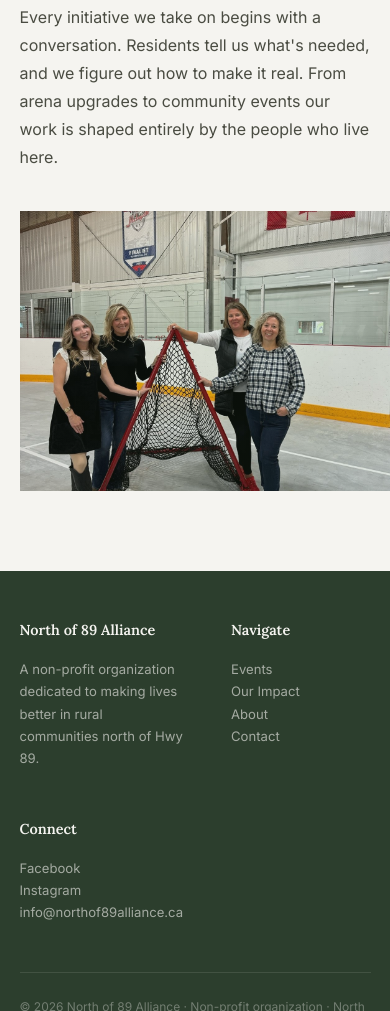
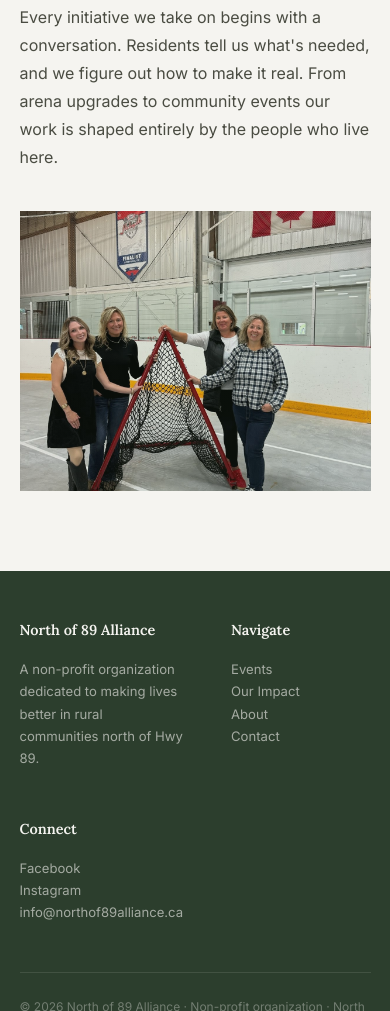
Before and after one commit to treasurer-cyber/n89a.ca, a plain HTML site: page index.html in a window 390 px wide. Shown: the part 1247-2258 px from the top of the page. Drawn offline with Linux system fonts and the light colour scheme.

Commit message:
Fix sideways scroll on narrow phones caused by home page photo (#5)
The photo block's 4:3 aspect ratio combined with its 280px min-height
forced a 373px minimum width, wider than most phone screens.


Claude-Session: https://claude.ai/code/session_01X3mCvvRieAQUWVsGDb4Tkb

Co-authored-by: Claude <noreply@anthropic.com>

```diff
--- a/index.html
+++ b/index.html
@@ -589,6 +589,7 @@
     .nav-links a.active { border-bottom: 1px solid var(--gold); }
     .hero-inner { grid-template-columns: 1fr; }
     .two-col { grid-template-columns: 1fr; gap: 2.5rem; }
+    .photo-block { aspect-ratio: auto; }
     .impact-grid { grid-template-columns: 1fr; }
     .event-item { grid-template-columns: 68px 1fr; }
     .event-date { padding: 0.5rem 0.3rem; }
```
